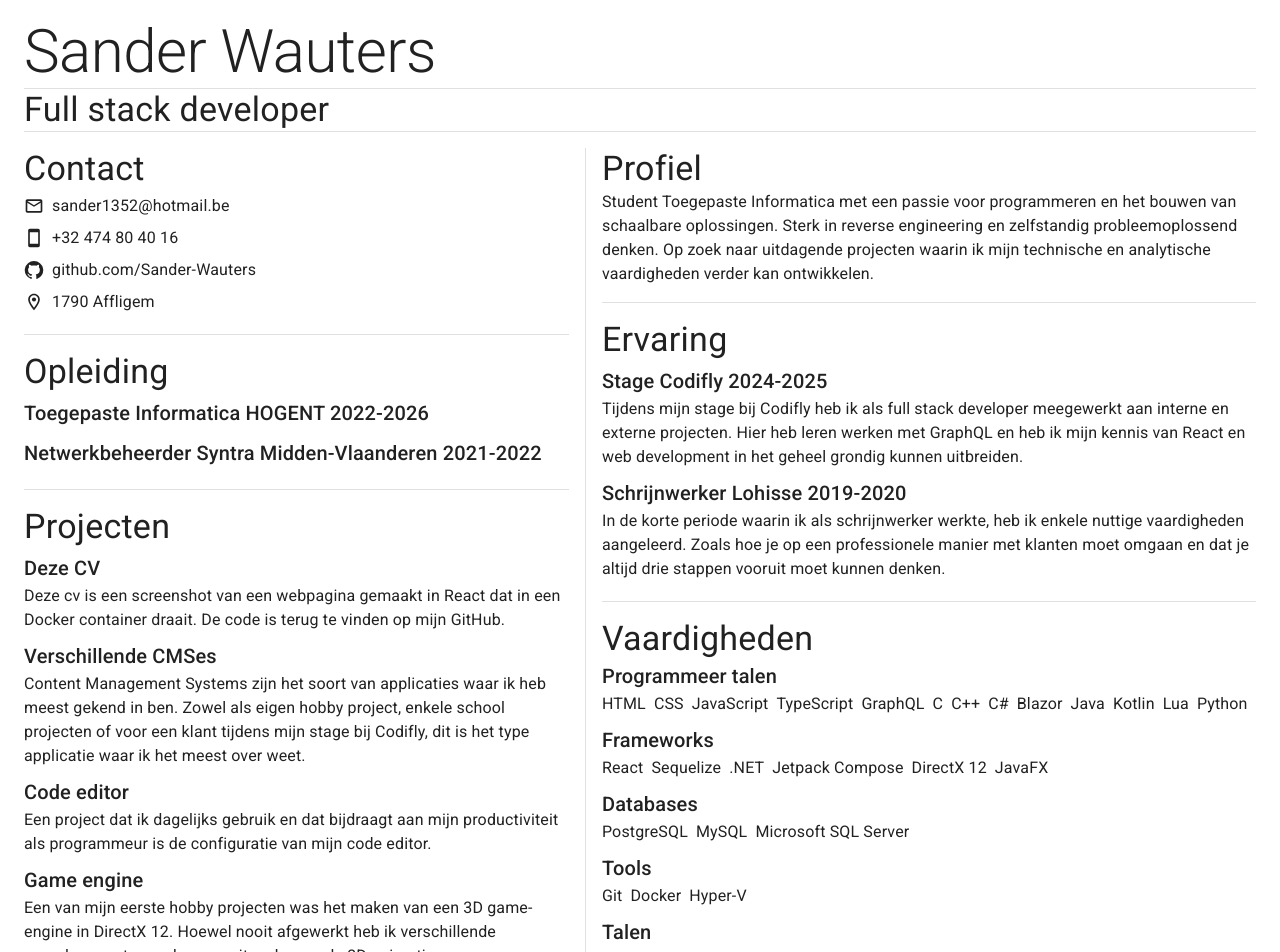
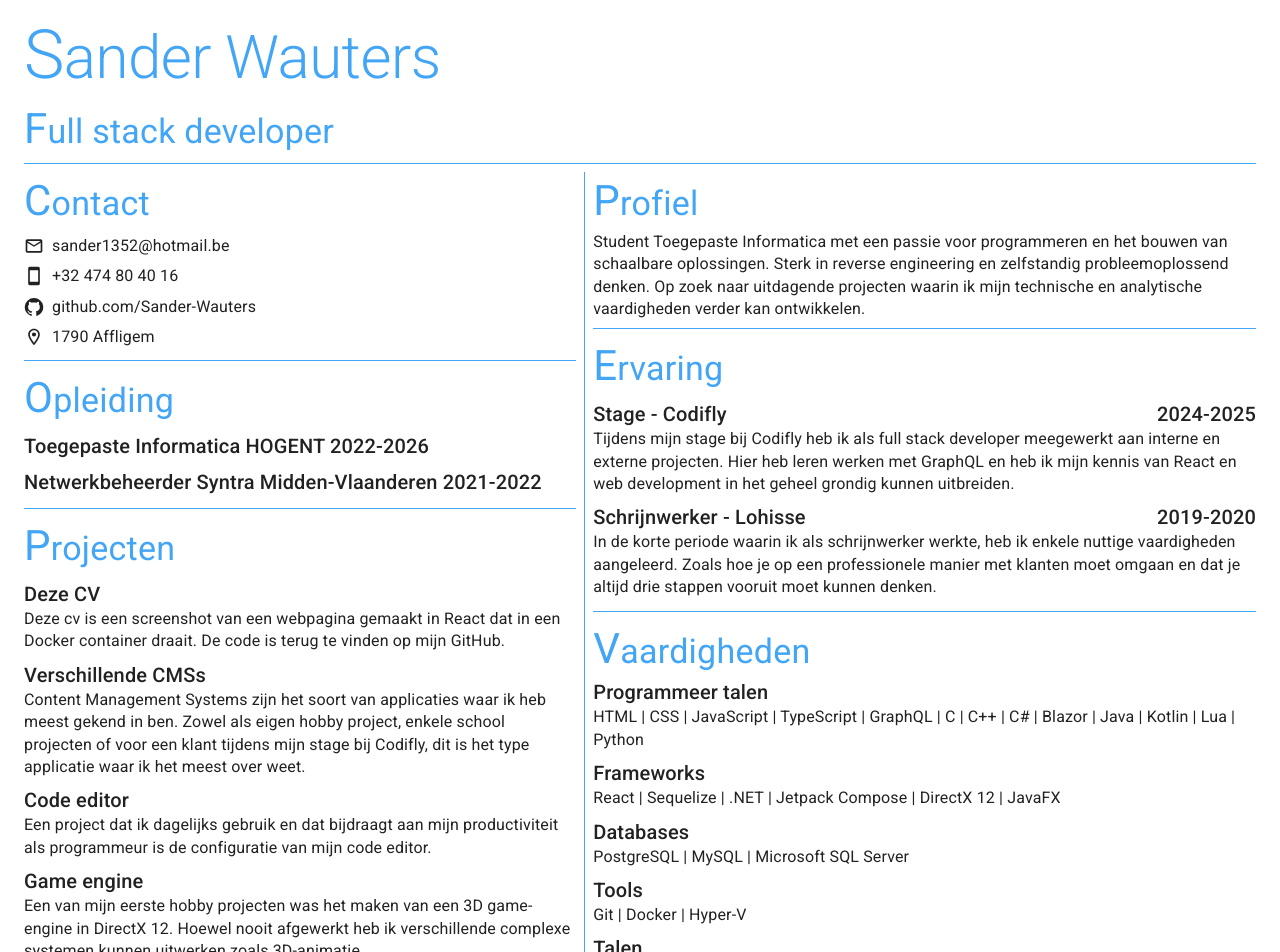
Before and after one commit to Sander-Wauters/CV, a React (Vite) app: page / in a window 1280 px wide. Shown: the top 952 px of the page. Built offline with nearby package versions, Linux system fonts and the light colour scheme.

Commit message:
Update spacing between sections

```diff
--- a/package.json
+++ b/package.json
@@ -13,6 +13,7 @@
   "dependencies": {
     "@emotion/react": "^11.14.0",
     "@emotion/styled": "^11.14.1",
+    "@fontsource/roboto": "^5.2.6",
     "@mui/icons-material": "^7.2.0",
     "@mui/material": "^7.2.0",
     "i18next": "^25.1.2",
--- a/public/locales/nl/translation.json
+++ b/public/locales/nl/translation.json
@@ -23,7 +23,7 @@
     "internship": "Stage",
     "woodworker": "Schrijnwerker",
     "thisCV": "Deze CV",
-    "cmses": "Verschillende CMSes",
+    "cmss": "Verschillende CMSs",
     "editorConfiguration": "Code editor",
     "gameEngine": "Game engine",
     "programmingLanguages": "Programmeer talen",
@@ -40,7 +40,7 @@
     "internship": "Tijdens mijn stage bij Codifly heb ik als full stack developer meegewerkt aan interne en externe projecten. Hier heb leren werken met GraphQL en heb ik mijn kennis van React en web development in het geheel grondig kunnen uitbreiden.",
     "woodworker": "In de korte periode waarin ik als schrijnwerker werkte, heb ik enkele nuttige vaardigheden aangeleerd. Zoals hoe je op een professionele manier met klanten moet omgaan en dat je altijd drie stappen vooruit moet kunnen denken.",
     "thisCV": "Deze cv is een screenshot van een webpagina gemaakt in React dat in een Docker container draait. De code is terug te vinden op mijn GitHub.",
-    "cmses": "Content Management Systems zijn het soort van applicaties waar ik heb meest gekend in ben. Zowel als eigen hobby project, enkele school projecten of voor een klant tijdens mijn stage bij Codifly, dit is het type applicatie waar ik het meest over weet.",
+    "cmss": "Content Management Systems zijn het soort van applicaties waar ik heb meest gekend in ben. Zowel als eigen hobby project, enkele school projecten of voor een klant tijdens mijn stage bij Codifly, dit is het type applicatie waar ik het meest over weet.",
     "editorConfiguration": "Een project dat ik dagelijks gebruik en dat bijdraagt aan mijn productiviteit als programmeur is de configuratie van mijn code editor.",
     "gameEngine": "Een van mijn eerste hobby projecten was het maken van een 3D game-engine in DirectX 12. Hoewel nooit afgewerkt heb ik verschillende complexe systemen kunnen uitwerken zoals 3D-animatie."
   }
--- a/src/index.tsx
+++ b/src/index.tsx
@@ -1,3 +1,7 @@
+import "@fontsource/roboto/300.css";
+import "@fontsource/roboto/400.css";
+import "@fontsource/roboto/500.css";
+import "@fontsource/roboto/700.css";
 import { StrictMode } from "react";
 import { createRoot } from "react-dom/client";
 import { createBrowserRouter, RouterProvider } from "react-router";
@@ -12,7 +16,9 @@ const router = createBrowserRouter([
   },
 ]);
 
-const theme = createTheme({
+const colors = createTheme({});
+
+const theme = createTheme(colors, {
   components: {
     MuiContainer: {
       defaultProps: {
@@ -34,6 +40,34 @@ const theme = createTheme({
         },
       },
     },
+    MuiDivider: {
+      defaultProps: {
+        sx: {
+          borderColor: colors.palette.primary.light,
+        },
+      },
+    },
+    MuiTypography: {
+      defaultProps: {
+        sx: {
+          lineHeight: 1.4,
+        },
+      },
+    },
+    MuiCssBaseline: {
+      styleOverrides: `
+        h2, h4 {
+          color: ${colors.palette.primary.light};
+        }
+        // Increase default font size by 0.5rem.
+        h2:first-letter {
+          font-size: 4.25rem;
+        }
+        h4:first-letter {
+          font-size: 2.625rem;
+        }
+      `,
+    },
   },
 });
 
--- a/src/layout.tsx
+++ b/src/layout.tsx
@@ -9,10 +9,17 @@ import { Projects } from "./sections/projects";
 
 export const Layout = () => {
   return (
-    <Container component="main" sx={{ mb: 2 }}>
-      <Heading sx={{ my: 2 }} />
-      <Stack direction="row" gap={2}>
-        <Stack gap={2} sx={{ minWidth: "30%" }}>
+    <Container
+      component="main"
+      sx={{
+        pb: 2,
+        minWidth: "100%",
+        minHeight: "100vh",
+      }}
+    >
+      <Heading sx={{ py: 1 }} />
+      <Stack direction="row" gap={1}>
+        <Stack gap={1} sx={{ minWidth: "30%" }}>
           <Contact />
           <Divider />
           <Education />
@@ -20,7 +27,7 @@ export const Layout = () => {
           <Projects />
         </Stack>
         <Divider orientation="vertical" flexItem />
-        <Stack gap={2}>
+        <Stack gap={1}>
           <Profile />
           <Divider />
           <Experience />
--- a/src/sections/experience.tsx
+++ b/src/sections/experience.tsx
@@ -15,18 +15,24 @@ export const Experience = ({ sx }: ExperienceProps) => {
       <List>
         <ListItem>
           <Stack>
-            <Typography variant="h6">
-              {t("label.internship")} {t("label.codifly")} 2024-2025
-            </Typography>
+            <Stack direction="row" justifyContent="space-between">
+              <Typography variant="h6">
+                {t("label.internship")} - {t("label.codifly")}
+              </Typography>
+              <Typography variant="h6">2024-2025</Typography>
+            </Stack>
             <Typography>{t("paragraph.internship")}</Typography>
           </Stack>
         </ListItem>
         <ListItem>
           <Stack>
-            <Typography variant="h6">
-              {t("label.woodworker")} {t("label.lohisse")} 2019-2020
-              <Typography>{t("paragraph.woodworker")}</Typography>
-            </Typography>
+            <Stack direction="row" justifyContent="space-between">
+              <Typography variant="h6">
+                {t("label.woodworker")} - {t("label.lohisse")}
+              </Typography>
+              <Typography variant="h6">2019-2020</Typography>
+            </Stack>
+            <Typography>{t("paragraph.woodworker")}</Typography>
           </Stack>
         </ListItem>
       </List>
--- a/src/sections/heading.tsx
+++ b/src/sections/heading.tsx
@@ -12,8 +12,9 @@ export const Heading = ({ sx }: HeadingProps) => {
   return (
     <Box sx={sx}>
       <Typography variant="h2">{t("title.name")}</Typography>
-      <Divider />
-      <Typography variant="h4">{t("title.job")}</Typography>
+      <Typography variant="h4" sx={{ pb: 1 }}>
+        {t("title.job")}
+      </Typography>
       <Divider />
     </Box>
   );
--- a/src/sections/projects.tsx
+++ b/src/sections/projects.tsx
@@ -21,8 +21,8 @@ export const Projects = ({ sx }: ProjectsProps) => {
         </ListItem>
         <ListItem>
           <Stack>
-            <Typography variant="h6">{t("label.cmses")}</Typography>
-            <Typography>{t("paragraph.cmses")}</Typography>
+            <Typography variant="h6">{t("label.cmss")}</Typography>
+            <Typography>{t("paragraph.cmss")}</Typography>
           </Stack>
         </ListItem>
         <ListItem>
--- a/src/sections/skills.tsx
+++ b/src/sections/skills.tsx
@@ -59,29 +59,45 @@ export const Skills = ({ sx }: SkillsProps) => {
       <Typography variant="h4">{t("title.skills")}</Typography>
       <Stack gap={1}>
         <SkillsSection title={t("label.programmingLanguages")}>
-          {programmingLanguages.map((value) => (
-            <Typography key={value}>{value}</Typography>
-          ))}
+          <Typography>
+            {programmingLanguages.reduce(
+              (acc, val, i) => `${acc}${i > 0 ? " | " : ""}${val}`,
+              "",
+            )}
+          </Typography>
         </SkillsSection>
         <SkillsSection title={t("label.frameworks")}>
-          {frameworks.map((value) => (
-            <Typography key={value}>{value}</Typography>
-          ))}
+          <Typography>
+            {frameworks.reduce(
+              (acc, val, i) => `${acc}${i > 0 ? " | " : ""}${val}`,
+              "",
+            )}
+          </Typography>
         </SkillsSection>
         <SkillsSection title={t("label.databases")}>
-          {databases.map((value) => (
-            <Typography key={value}>{value}</Typography>
-          ))}
+          <Typography>
+            {databases.reduce(
+              (acc, val, i) => `${acc}${i > 0 ? " | " : ""}${val}`,
+              "",
+            )}
+          </Typography>
         </SkillsSection>
         <SkillsSection title={t("label.tools")}>
-          {tools.map((value) => (
-            <Typography key={value}>{value}</Typography>
-          ))}
+          <Typography>
+            {tools.reduce(
+              (acc, val, i) => `${acc}${i > 0 ? " | " : ""}${val}`,
+              "",
+            )}
+          </Typography>
         </SkillsSection>
         <SkillsSection title={t("label.languages")}>
-          {languages.map((value) => (
-            <Typography key={value}>{t(`label.${value}`)}</Typography>
-          ))}
+          <Typography>
+            {languages.reduce(
+              (acc, val, i) =>
+                `${acc}${i > 0 ? " | " : ""}${t(`label.${val}`)}`,
+              "",
+            )}
+          </Typography>
         </SkillsSection>
       </Stack>
     </Box>
```
Also changed, not shown: 1 other file (tests, documents, lock files or other folders).
